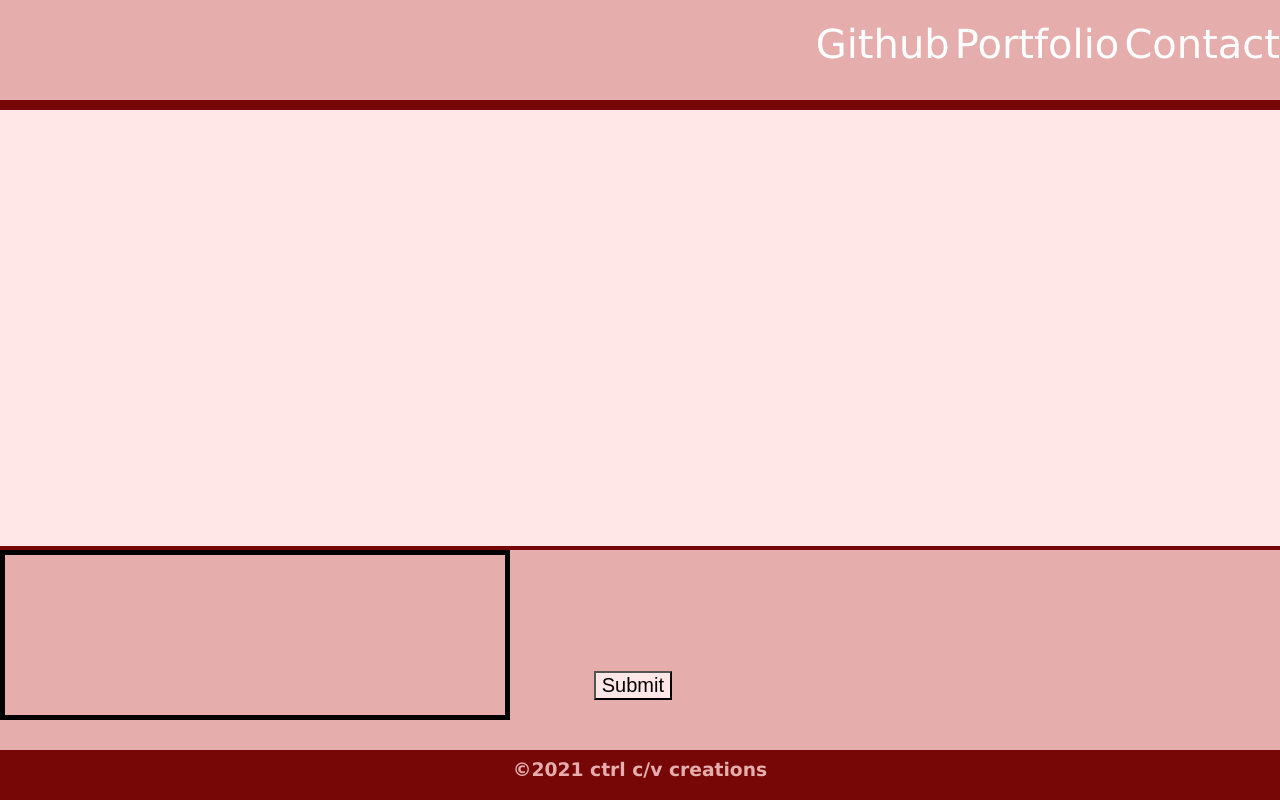
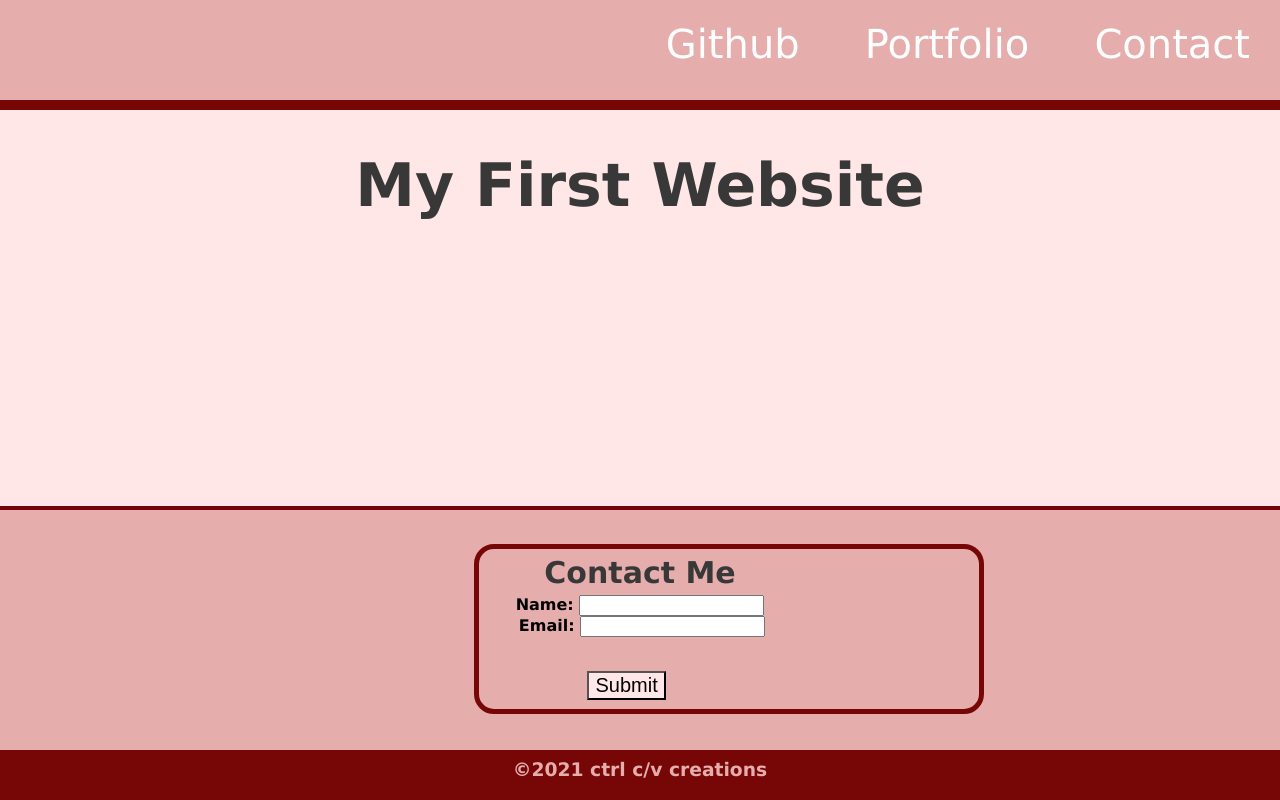
Before and after one commit to Skeptiik/Mini-Project, a plain HTML site: page index.html in a window 1280 px wide. Drawn offline with Linux system fonts and the light colour scheme.

Commit message:
Add files via upload

```diff
--- a/assets/css/style.css
+++ b/assets/css/style.css
@@ -14,12 +14,20 @@ header {
 
 }
 
-h2 {
+h1 {
   font-size: 60px;
   color: rgb(56, 56, 56);
   text-align: center;
   position: relative;
   top: 100px;
+}
+
+h2 {
+  font-size: 30px;
+  color: rgb(56, 56, 56);
+  text-align: center;
+  position: relative;
+  top: 20px;
 }
 
 h3 {
@@ -47,7 +55,7 @@ ul {
   bottom: 50px;
   left: 0;
   width: 100%;
-  height: 200px;
+  height: 240px;
   border-top: 4px solid rgb(119, 7, 7);
   background-color: rgb(230, 173, 173);
 }
@@ -64,24 +72,23 @@ ul {
 #input_name {
   margin: auto;
   position: relative;
-  top: 50px;
+  top: 0px;
   font-weight: bold;
 }
 
 #input_email {
   margin: auto;
   position: relative;
-  top: 50px;
+  top: 0px;
   left: 2px;
   font-weight: bold;
 }
 
 #submit_button {
   margin: auto;
-  position: absolute;
   position: fixed;
   bottom: 100px;
-  right: 47.5%;
+  right: 47.99%;
   font-size: 20px;
   background-color: rgb(255, 231, 231);
 }
@@ -90,16 +97,16 @@ ul {
   text-align: center;
 }
 
-#navigation-1 {
+#navigation {
   margin: 30px;
 }
 
-#navigation-2 {
-  margin: 30px;
-}
-
-#navigation-3 {
-  margin: 30px;
+#box {
+  position: absolute;
+  left: 37%;
+  bottom: 15%;
+  border-radius: 20px;
+  color:rgb(119, 7, 7);
 }
 
 a:link {
@@ -110,6 +117,18 @@ a:visited {
   color: white;
 }
 
-a:hover {
-  color:rgb(119, 7, 7)
+a::before {
+  position: absolute;
+  content: attr(data-content);
+  top: 0;
+  left: 0;
+  color: rgb(119, 7, 7);
+  overflow: hidden;
+  transition: width 275ms ease;
+  width: 0;
+  white-space: nowrap;
 }
+
+a:hover::before {
+  width: 100%;
+}
```
